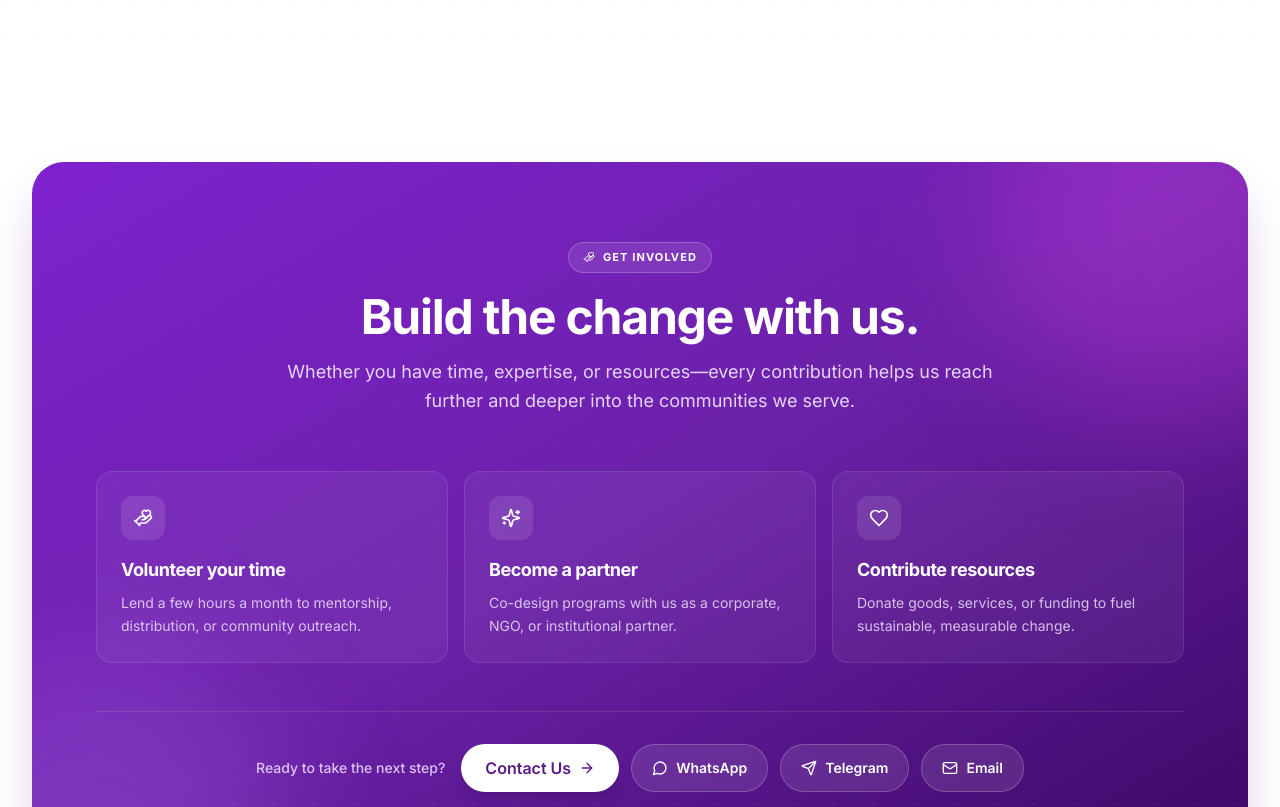
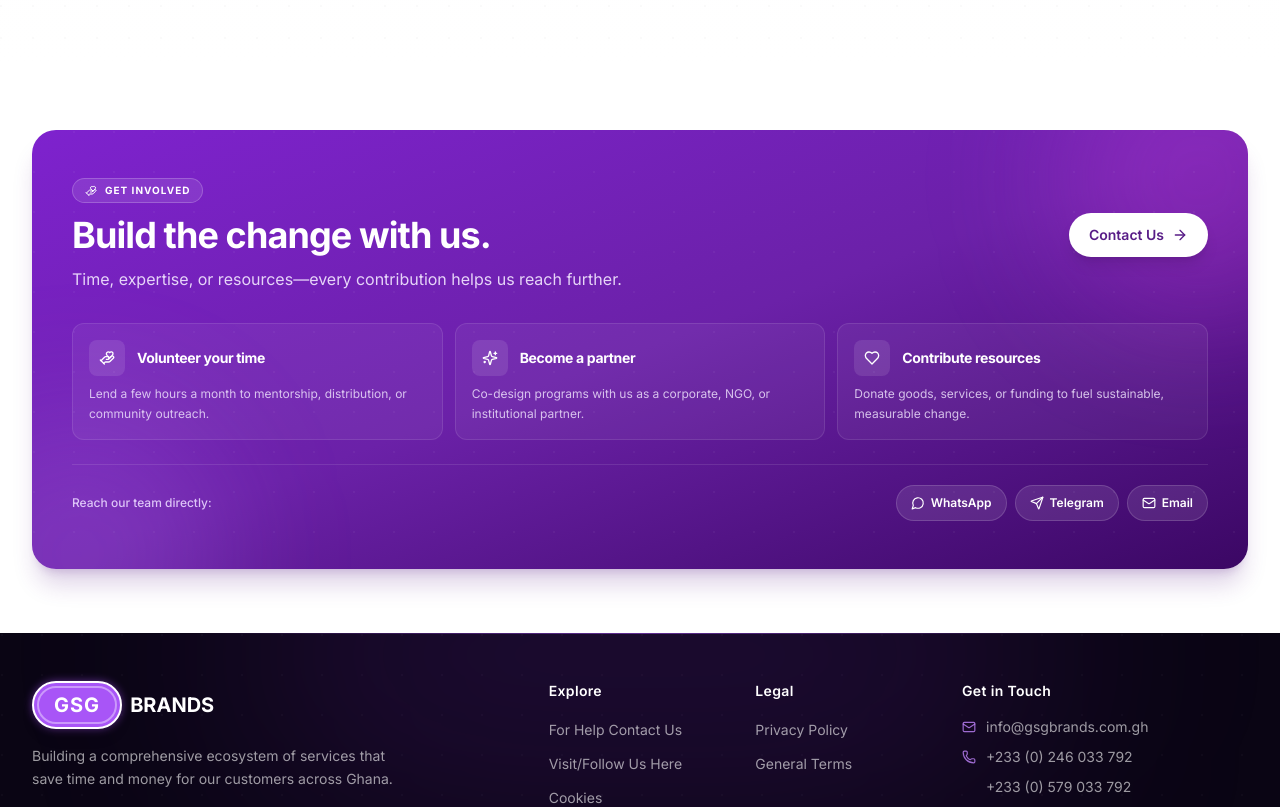
Before and after one commit to Drrbarns/gsg, a Next.js app: page /gsg-aid in a window 1280 px wide. Shown: the part 2020-2827 px from the top of the page. Built offline with nearby package versions, Linux system fonts and the light colour scheme.

Commit message:
Tighten GSG-AID Get Involved section: side-by-side header + smaller cards
Made-with: Cursor

```diff
--- a/src/app/gsg-aid/page.tsx
+++ b/src/app/gsg-aid/page.tsx
@@ -216,91 +216,96 @@ export default function GsgAidPage() {
       </section>
 
       {/* GET INVOLVED */}
-      <section className="relative py-24 overflow-hidden bg-white">
+      <section className="relative py-16 overflow-hidden bg-white">
         <div className="max-w-7xl mx-auto px-4 sm:px-6 lg:px-8">
           <motion.div
             initial={{ opacity: 0, y: 20 }}
             whileInView={{ opacity: 1, y: 0 }}
             viewport={{ once: true }}
             transition={{ duration: 0.6 }}
-            className="relative rounded-[2rem] overflow-hidden bg-gradient-to-br from-purple-700 via-purple-800 to-purple-950 shadow-2xl shadow-purple-900/30"
+            className="relative rounded-3xl overflow-hidden bg-gradient-to-br from-purple-700 via-purple-800 to-purple-950 shadow-xl shadow-purple-900/20"
           >
-            <div aria-hidden className="pointer-events-none absolute -top-32 -right-32 w-96 h-96 rounded-full bg-fuchsia-500/30 blur-3xl" />
-            <div aria-hidden className="pointer-events-none absolute -bottom-40 -left-32 w-96 h-96 rounded-full bg-purple-400/20 blur-3xl" />
+            <div aria-hidden className="pointer-events-none absolute -top-24 -right-24 w-72 h-72 rounded-full bg-fuchsia-500/25 blur-3xl" />
+            <div aria-hidden className="pointer-events-none absolute -bottom-32 -left-24 w-72 h-72 rounded-full bg-purple-400/20 blur-3xl" />
             <div
               aria-hidden
-              className="absolute inset-0 opacity-[0.06]"
+              className="absolute inset-0 opacity-[0.05]"
               style={{
                 backgroundImage: 'radial-gradient(circle at 2px 2px, rgba(255,255,255,0.8) 1px, transparent 0)',
                 backgroundSize: '40px 40px',
               }}
             />
 
-            <div className="relative px-6 py-16 sm:px-12 lg:px-16 lg:py-20 text-white">
-              <div className="text-center max-w-3xl mx-auto mb-14">
-                <div className="inline-flex items-center gap-2 px-3.5 py-1.5 rounded-full bg-white/10 border border-white/20 text-[11px] font-bold tracking-widest uppercase mb-5">
-                  <HandHeart className="w-3 h-3" />
-                  Get Involved
+            <div className="relative px-6 py-10 sm:px-10 sm:py-12 text-white">
+              <div className="flex flex-col lg:flex-row lg:items-center lg:justify-between gap-6 mb-8">
+                <div className="max-w-xl">
+                  <div className="inline-flex items-center gap-2 px-3 py-1 rounded-full bg-white/10 border border-white/20 text-[10px] font-bold tracking-widest uppercase mb-3">
+                    <HandHeart className="w-3 h-3" />
+                    Get Involved
+                  </div>
+                  <h2 className="text-2xl sm:text-3xl lg:text-4xl font-bold leading-tight tracking-tight">
+                    Build the change with us.
+                  </h2>
+                  <p className="mt-3 text-sm sm:text-base text-purple-100/90 leading-relaxed">
+                    Time, expertise, or resources—every contribution helps us reach further.
+                  </p>
                 </div>
-                <h2 className="text-4xl sm:text-5xl font-bold leading-tight mb-4 tracking-tight">
-                  Build the change with us.
-                </h2>
-                <p className="text-lg text-purple-100/90 leading-relaxed">
-                  Whether you have time, expertise, or resources—every contribution helps us reach further and deeper into the communities we serve.
-                </p>
+
+                <Link href="/customer-experience" className="shrink-0">
+                  <Button size="lg" className="bg-white text-purple-900 hover:bg-purple-50 h-11 px-5 font-semibold gap-2 rounded-full text-sm">
+                    Contact Us
+                    <ArrowRight className="w-4 h-4" />
+                  </Button>
+                </Link>
               </div>
 
-              <div className="grid grid-cols-1 md:grid-cols-3 gap-4 mb-12">
+              <div className="grid grid-cols-1 sm:grid-cols-3 gap-3 mb-6">
                 {involvementOptions.map((option, index) => (
                   <motion.div
                     key={option.title}
-                    initial={{ opacity: 0, y: 20 }}
+                    initial={{ opacity: 0, y: 16 }}
                     whileInView={{ opacity: 1, y: 0 }}
                     viewport={{ once: true }}
-                    transition={{ duration: 0.4, delay: index * 0.08 }}
-                    className="group relative p-6 rounded-2xl bg-white/5 hover:bg-white/10 border border-white/10 hover:border-white/30 transition-all duration-300"
+                    transition={{ duration: 0.4, delay: index * 0.06 }}
+                    className="group p-4 rounded-xl bg-white/5 hover:bg-white/10 border border-white/10 hover:border-white/30 transition-all duration-300"
                   >
-                    <div className="w-11 h-11 rounded-xl bg-white/10 flex items-center justify-center mb-4 group-hover:bg-white group-hover:text-purple-700 transition-colors">
-                      <option.icon className="w-5 h-5" />
+                    <div className="flex items-center gap-3 mb-2">
+                      <div className="w-9 h-9 rounded-lg bg-white/10 flex items-center justify-center group-hover:bg-white group-hover:text-purple-700 transition-colors shrink-0">
+                        <option.icon className="w-4 h-4" />
+                      </div>
+                      <h3 className="text-sm font-bold tracking-tight">{option.title}</h3>
                     </div>
-                    <h3 className="text-lg font-bold tracking-tight mb-2">{option.title}</h3>
-                    <p className="text-sm text-purple-100/80 leading-relaxed">{option.description}</p>
+                    <p className="text-xs text-purple-100/80 leading-relaxed">{option.description}</p>
                   </motion.div>
                 ))}
               </div>
 
-              <div className="flex flex-col sm:flex-row items-center justify-center gap-4 pt-8 border-t border-white/10">
-                <span className="text-sm text-purple-200/90 font-medium">Ready to take the next step?</span>
-                <div className="flex flex-wrap items-center justify-center gap-3">
-                  <Link href="/customer-experience">
-                    <Button size="lg" className="bg-white text-purple-900 hover:bg-purple-50 h-12 px-6 font-semibold gap-2 rounded-full">
-                      Contact Us
-                      <ArrowRight className="w-4 h-4" />
-                    </Button>
-                  </Link>
+              <div className="flex flex-col sm:flex-row items-center justify-between gap-3 pt-5 border-t border-white/10 text-xs">
+                <span className="text-purple-200/90 font-medium">Reach our team directly:</span>
+                <div className="flex flex-wrap items-center gap-2">
                   <a
                     href="https://wa.me/233246033792"
                     target="_blank"
                     rel="noopener noreferrer"
-                    className="inline-flex items-center gap-2 h-12 px-5 rounded-full bg-white/10 border border-white/20 text-sm font-semibold hover:bg-white/15 transition-colors"
+                    className="inline-flex items-center gap-1.5 h-9 px-3.5 rounded-full bg-white/10 border border-white/15 font-semibold hover:bg-white/15 transition-colors"
                   >
-                    <MessageCircle className="w-4 h-4" />
+                    <MessageCircle className="w-3.5 h-3.5" />
                     WhatsApp
                   </a>
                   <a
                     href="https://t.me/gsgbrandsgh"
                     target="_blank"
                     rel="noopener noreferrer"
-                    className="inline-flex items-center gap-2 h-12 px-5 rounded-full bg-white/10 border border-white/20 text-sm font-semibold hover:bg-white/15 transition-colors"
+                    className="inline-flex items-center gap-1.5 h-9 px-3.5 rounded-full bg-white/10 border border-white/15 font-semibold hover:bg-white/15 transition-colors"
                   >
-                    <Send className="w-4 h-4" />
+                    <Send className="w-3.5 h-3.5" />
                     Telegram
                   </a>
                   <a
                     href="mailto:info@gsgbrands.com.gh"
-                    className="inline-flex items-center gap-2 h-12 px-5 rounded-full bg-white/10 border border-white/20 text-sm font-semibold hover:bg-white/15 transition-colors"
+                    className="inline-flex items-center gap-1.5 h-9 px-3.5 rounded-full bg-white/10 border border-white/15 font-semibold hover:bg-white/15 transition-colors"
                   >
-                    <Mail className="w-4 h-4" />
+                    <Mail className="w-3.5 h-3.5" />
                     Email
                   </a>
                 </div>
```
